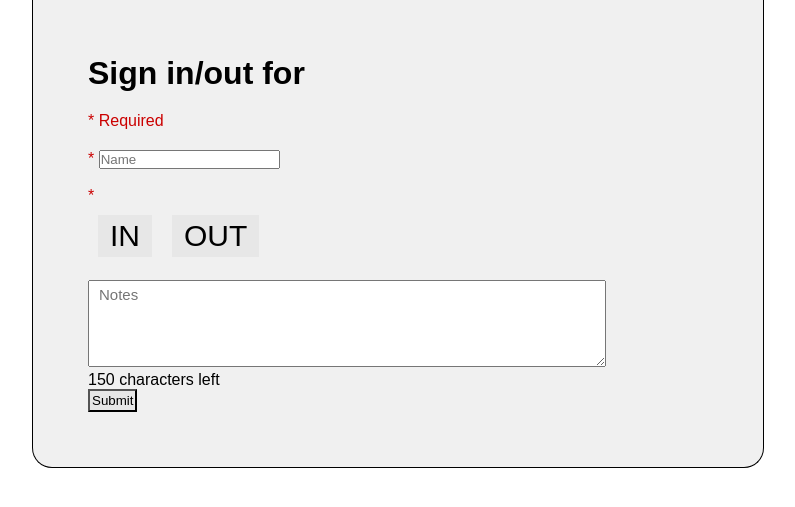
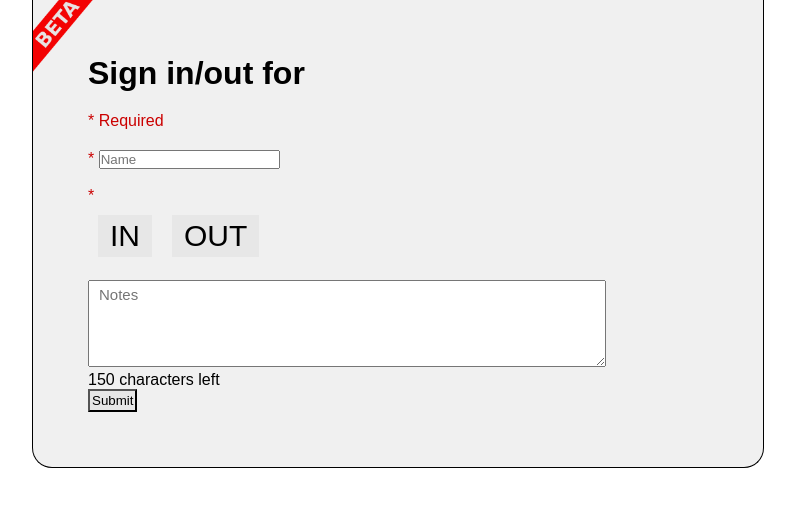
Before and after one commit to TTWNO-zz/payroll, a PHP site: page / in a window 1280 px wide. Shown: the top 507 px of the page, without its empty margins (224-1019 px from the left). Run offline with PHP 8.4, Linux system fonts and the light colour scheme; data that the repository does not hold is empty.

Commit message:
Added beta sticker

```diff
--- a/master/stylesheets/style.css
+++ b/master/stylesheets/style.css
@@ -1 +1 @@
-*{padding:0px;margin:0px}.red{color:#CB0000}#website{width:100%;height:100%;font-family:Arial}textarea{font-family:Arial;padding:5px 10px;max-width:80%;min-width:80%;max-height:75px;min-height:75px;font-size:15px}#stuff{padding:45px;margin-right:20%;margin-left:20%;margin-top:0px;background:#F0F0F0;min-height:300px;width:50%;position:absolute;border-bottom-right-radius:20px;border-bottom-left-radius:20px;border-bottom:1px solid black;border-right:1px solid black;border-left:1px solid black;border-top:none}#stuff>*{padding:10px}.bigButton{height:75px;width:75px}#question{float:left;min-width:200px;min-height:75px}#IN,#OUT{float:left;padding:10px;font-size:30px}#IN{left:10%}#OUT{left:27%}[type="submit"]{padding:2px}#questions{margin-top:20px}input[type=radio]{display:none;margin:10px}input[type=radio]+label{display:inline-block;padding:4px 12px;background-color:#e7e7e7;border-color:#ddd}input[type=radio]:checked+label{background-image:none;background-color:#999}#submit{background-color:#e7e7e7}#submit:focus{background-color:#999}
+*{padding:0px;margin:0px}.red{color:#CB0000}#website{width:100%;height:100%;font-family:Arial}textarea{font-family:Arial;padding:5px 10px;max-width:80%;min-width:80%;max-height:75px;min-height:75px;font-size:15px}#stuff{padding:45px;margin-right:20%;margin-left:20%;margin-top:0px;min-height:300px;width:50%;position:absolute;border-bottom-right-radius:20px;border-bottom-left-radius:20px;border-bottom:1px solid black;border-right:1px solid black;border-left:1px solid black;border-top:none;background:#f0f0f0 url("../image/beta.png") no-repeat left top;background-size:4em 4.6em}#stuff>*{padding:10px}.bigButton{height:75px;width:75px}#question{float:left;min-width:200px;min-height:75px}#IN,#OUT{float:left;padding:10px;font-size:30px}#IN{left:10%}#OUT{left:27%}[type="submit"]{padding:2px}#questions{margin-top:20px}input[type=radio]{display:none;margin:10px}input[type=radio]+label{display:inline-block;padding:4px 12px;background-color:#e7e7e7;border-color:#ddd}input[type=radio]:checked+label{background-image:none;background-color:#999}#submit{background-color:#e7e7e7}#submit:focus{background-color:#999}
--- a/master/stylesheets/style.scss
+++ b/master/stylesheets/style.scss
@@ -1,6 +1,7 @@
 $button-pressed: #999999;
 $button-not-pressed: #e7e7e7;
 $font-family: Arial;
+$questionair-color: #F0F0F0;
 *{
 	/* applys to all elements */
 	padding:0px;
@@ -30,7 +31,6 @@ textarea{
 	margin-right:20%;
 	margin-left:20%;
 	margin-top:0px;
-	background:#F0F0F0;
 	min-height:300px;
 	width:50%;
 	position:absolute;
@@ -40,6 +40,9 @@ textarea{
 	border-right:1px solid black;
 	border-left:1px solid black;
 	border-top:none;
+	/*background stuff*/
+	background: $questionair-color url("../image/beta.png") no-repeat left top;
+	background-size: 4em 4.6em;
 }
 #stuff > *{
 	/* applys to eveything inside #suff div */
```
Also changed, not shown: master/image/beta.png (added), 1 other file.
